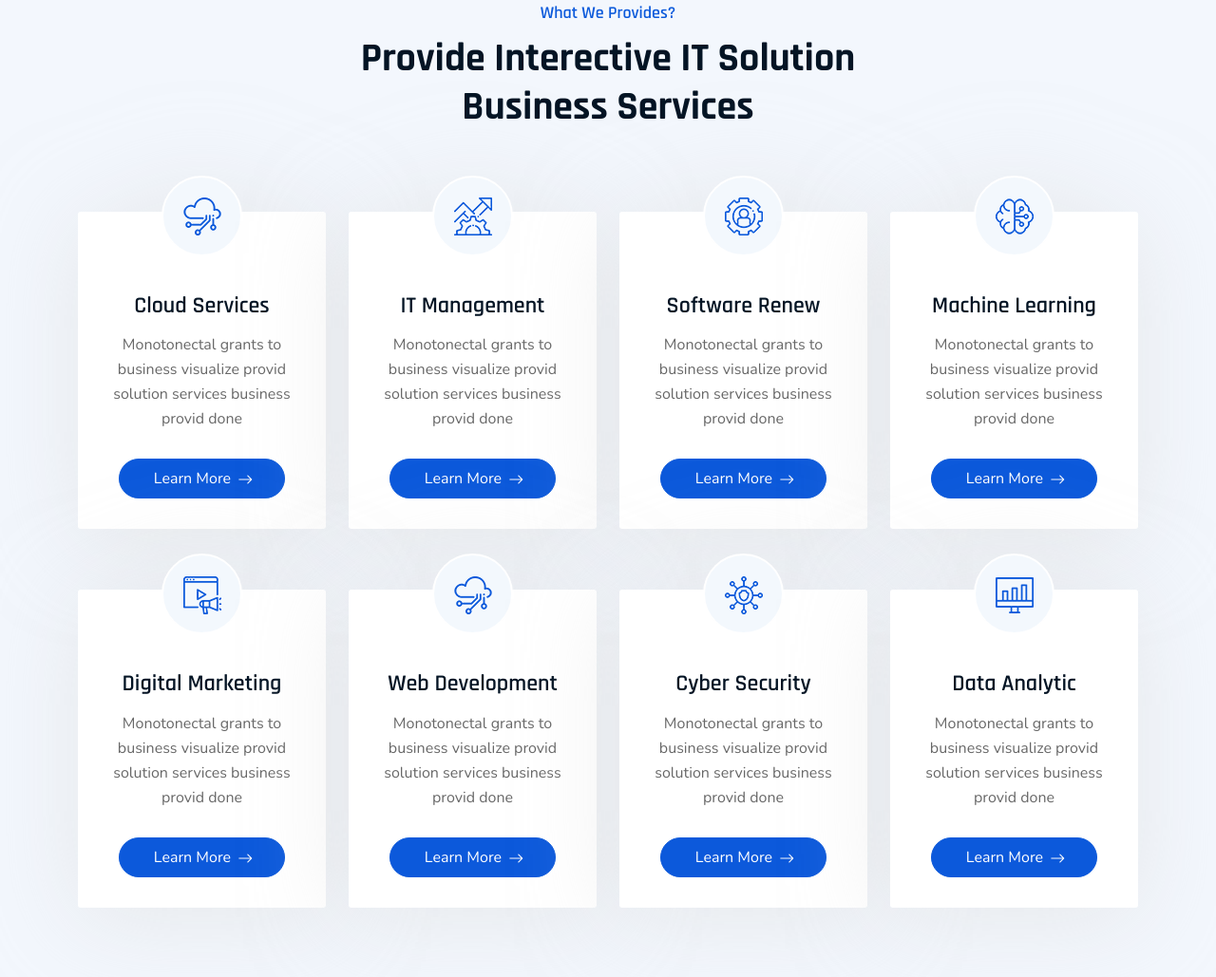
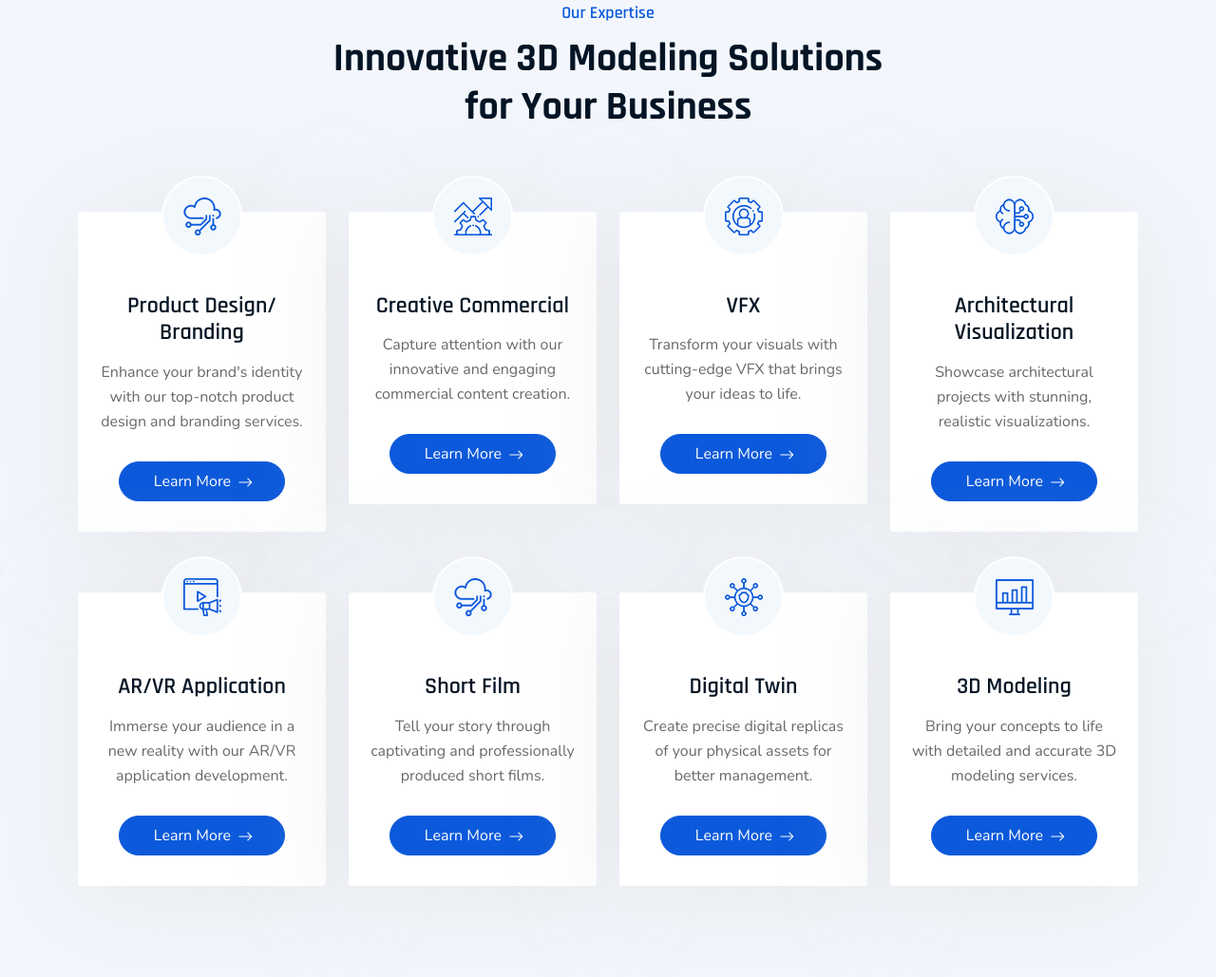
Before and after one commit to pitabasdev/poov, a plain HTML site: page service.html in a window 1280 px wide. Shown: the part 671-1700 px from the top of the page at 95% size. Drawn offline with nearby package versions, Linux system fonts and the light colour scheme.

Commit message:
update about

```diff
--- a/service.html
+++ b/service.html
@@ -195,9 +195,9 @@
         <div class="row">
           <div class="col-lg-12 text-center">
             <div class="section-title center inner-style">
-              <h4>What We Provides?</h4>
-              <h1>Provide Interective IT Solution</h1>
-              <h1>Business Services</h1>
+              <h4>Our Expertise</h4>
+              <h1>Innovative 3D Modeling Solutions</h1>
+              <h1>for Your Business</h1>
             </div>
           </div>
         </div>
@@ -205,16 +205,12 @@
           <div class="col-lg-3 col-md-6">
             <div class="single-service-box">
               <div class="service-icon">
-                <img
-                  src="assets/images/service-inner/service-icon-1.png"
-                  alt=""
-                />
+                <img src="assets/images/service-inner/service-icon-1.png" alt="" />
               </div>
               <div class="service-content">
-                <h4>Cloud Services</h4>
+                <h4>Product Design/ Branding</h4>
                 <p>
-                  Monotonectal grants to business visualize provid solution
-                  services business provid done
+                  Enhance your brand's identity with our top-notch product design and branding services.
                 </p>
                 <a href="#">Learn More <i class="bi bi-arrow-right"></i></a>
               </div>
@@ -223,16 +219,12 @@
           <div class="col-lg-3 col-md-6">
             <div class="single-service-box">
               <div class="service-icon">
-                <img
-                  src="assets/images/service-inner/service-icon-2.png"
-                  alt=""
-                />
+                <img src="assets/images/service-inner/service-icon-2.png" alt="" />
               </div>
               <div class="service-content">
-                <h4>IT Management</h4>
+                <h4>Creative Commercial</h4>
                 <p>
-                  Monotonectal grants to business visualize provid solution
-                  services business provid done
+                  Capture attention with our innovative and engaging commercial content creation.
                 </p>
                 <a href="#">Learn More <i class="bi bi-arrow-right"></i></a>
               </div>
@@ -241,16 +233,12 @@
           <div class="col-lg-3 col-md-6">
             <div class="single-service-box">
               <div class="service-icon">
-                <img
-                  src="assets/images/service-inner/service-icon-3.png"
-                  alt=""
-                />
+                <img src="assets/images/service-inner/service-icon-3.png" alt="" />
               </div>
               <div class="service-content">
-                <h4>Software Renew</h4>
+                <h4>VFX</h4>
                 <p>
-                  Monotonectal grants to business visualize provid solution
-                  services business provid done
+                  Transform your visuals with cutting-edge VFX that brings your ideas to life.
                 </p>
                 <a href="#">Learn More <i class="bi bi-arrow-right"></i></a>
               </div>
@@ -259,16 +247,12 @@
           <div class="col-lg-3 col-md-6">
             <div class="single-service-box">
               <div class="service-icon">
-                <img
-                  src="assets/images/service-inner/service-icon-4.png"
-                  alt=""
-                />
+                <img src="assets/images/service-inner/service-icon-4.png" alt="" />
               </div>
               <div class="service-content">
-                <h4>Machine Learning</h4>
+                <h4>Architectural Visualization</h4>
                 <p>
-                  Monotonectal grants to business visualize provid solution
-                  services business provid done
+                  Showcase architectural projects with stunning, realistic visualizations.
                 </p>
                 <a href="#">Learn More <i class="bi bi-arrow-right"></i></a>
               </div>
@@ -277,16 +261,26 @@
           <div class="col-lg-3 col-md-6">
             <div class="single-service-box">
               <div class="service-icon">
-                <img
-                  src="assets/images/service-inner/service-icon-5.png"
-                  alt=""
-                />
+                <img src="assets/images/service-inner/service-icon-5.png" alt="" />
               </div>
               <div class="service-content">
-                <h4>Digital Marketing</h4>
+                <h4>AR/VR Application</h4>
                 <p>
-                  Monotonectal grants to business visualize provid solution
-                  services business provid done
+                  Immerse your audience in a new reality with our AR/VR application development.
+                </p>
+                <a href="#">Learn More <i class="bi bi-arrow-right"></i></a>
+              </div>
+            </div>
+          </div>
+          <div class="col-lg-3 col-md=6">
+            <div class="single-service-box">
+              <div class="service-icon">
+                <img src="assets/images/service-inner/service-icon-6.png" alt="" />
+              </div>
+              <div class="service-content">
+                <h4>Short Film</h4>
+                <p>
+                  Tell your story through captivating and professionally produced short films.
                 </p>
                 <a href="#">Learn More <i class="bi bi-arrow-right"></i></a>
               </div>
@@ -295,16 +289,12 @@
           <div class="col-lg-3 col-md-6">
             <div class="single-service-box">
               <div class="service-icon">
-                <img
-                  src="assets/images/service-inner/service-icon-6.png"
-                  alt=""
-                />
+                <img src="assets/images/service-inner/service-icon-7.png" alt="" />
               </div>
               <div class="service-content">
-                <h4>Web Development</h4>
+                <h4>Digital Twin</h4>
                 <p>
-                  Monotonectal grants to business visualize provid solution
-                  services business provid done
+                  Create precise digital replicas of your physical assets for better management.
                 </p>
                 <a href="#">Learn More <i class="bi bi-arrow-right"></i></a>
               </div>
@@ -313,34 +303,12 @@
           <div class="col-lg-3 col-md-6">
             <div class="single-service-box">
               <div class="service-icon">
-                <img
-                  src="assets/images/service-inner/service-icon-7.png"
-                  alt=""
-                />
+                <img src="assets/images/service-inner/service-icon-8.png" alt="" />
               </div>
               <div class="service-content">
-                <h4>Cyber Security</h4>
+                <h4>3D Modeling</h4>
                 <p>
-                  Monotonectal grants to business visualize provid solution
-                  services business provid done
-                </p>
-                <a href="#">Learn More <i class="bi bi-arrow-right"></i></a>
-              </div>
-            </div>
-          </div>
-          <div class="col-lg-3 col-md-6">
-            <div class="single-service-box">
-              <div class="service-icon">
-                <img
-                  src="assets/images/service-inner/service-icon-8.png"
-                  alt=""
-                />
-              </div>
-              <div class="service-content">
-                <h4>Data Analytic</h4>
-                <p>
-                  Monotonectal grants to business visualize provid solution
-                  services business provid done
+                  Bring your concepts to life with detailed and accurate 3D modeling services.
                 </p>
                 <a href="#">Learn More <i class="bi bi-arrow-right"></i></a>
               </div>
@@ -349,6 +317,7 @@
         </div>
       </div>
     </div>
+
 
     <div class="subscribe-area style-three">
       <div class="container">
@@ -432,8 +401,11 @@
               /></a>
             </div>
             <div class="footer-widget-desc">
-              <p>Poov offers top-notch services including Product Design, Creative Commercials, VFX, AR/VR, Short Films, and Digital Twin solutions to enhance your business's success.</p>
-
+              <p>
+                Poov offers top-notch services including Product Design,
+                Creative Commercials, VFX, AR/VR, Short Films, and Digital Twin
+                solutions to enhance your business's success.
+              </p>
             </div>
             <div class="toptech-button inner-style">
               <a href="#"
```
Also changed, not shown: about-1.html (+1 -1 lines), assets/images/about-inner/about-images-bg.png, assets/images/home-1/man-wearing-vr-headset-smart-technology-double-color-exposure-effect-removebg-preview.png (added), assets/images/home-1/woman-playing-virtual-reality-headset-removebg-preview.png (added), assets/images/home-1/young-guy-3d-interactive-reality-removebg-preview.png (added).
